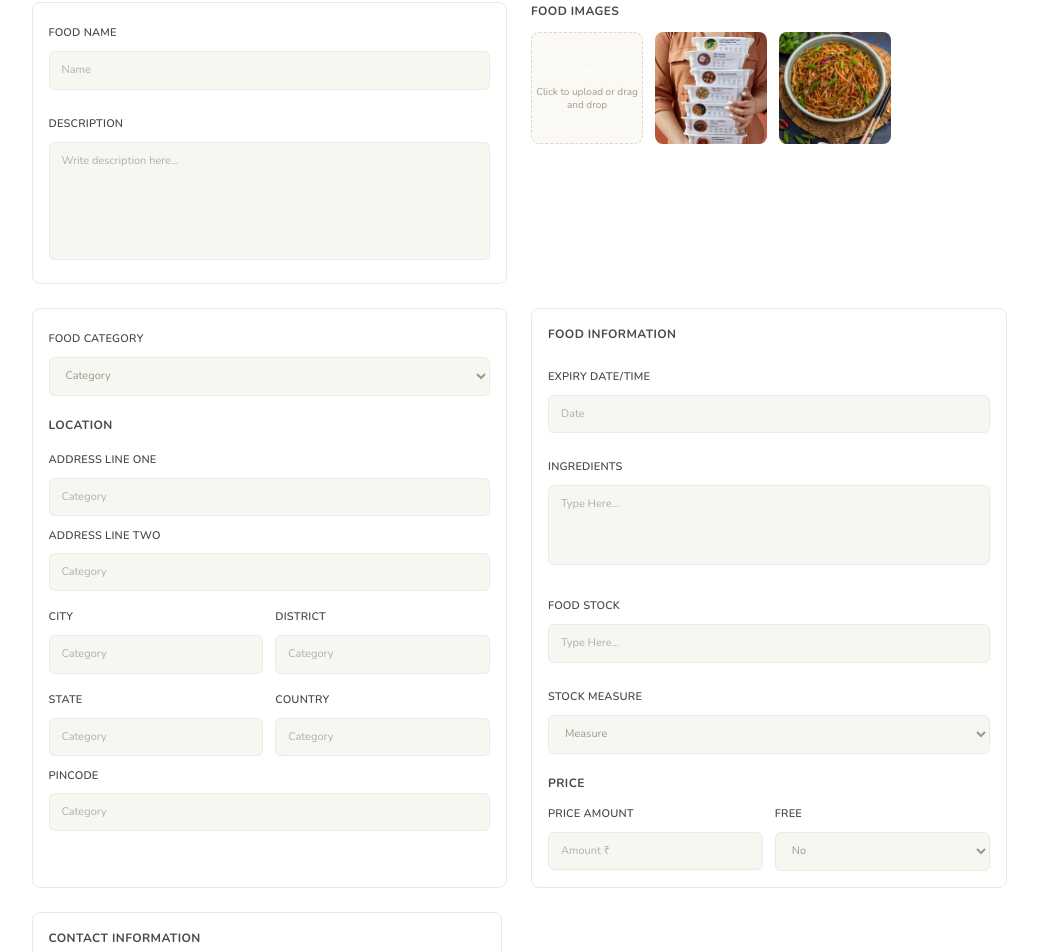
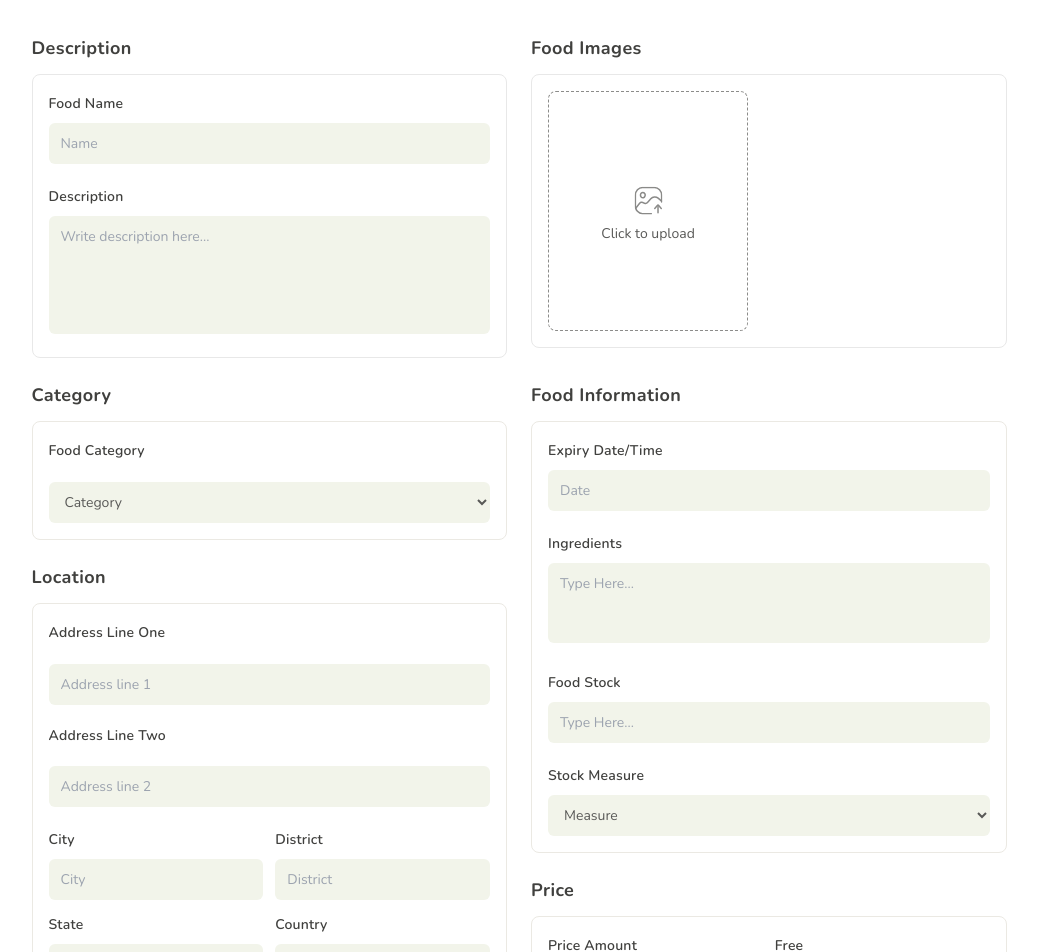
Before and after one commit to HemaniM/ShareBite_Community_Food_Sharing_Application, a React (Vite) app in the folder Frontend/: page /profile/food-posts/create-post in a window 1280 px wide. Shown: the part 342-1294 px from the top of the page, without its empty margins (121-1159 px from the left). Built offline with nearby package versions, Linux system fonts and the light colour scheme.

Commit message:
create food post page updates

```diff
--- a/Frontend/src/components/Icons/Icons.jsx
+++ b/Frontend/src/components/Icons/Icons.jsx
@@ -698,7 +698,45 @@ const icons = {
         fill="white"
       />
     </svg>
-  )
+  ),
+  upload_image_icon: (
+    <svg
+      width="37"
+      height="37"
+      viewBox="0 0 37 37"
+      fill="none"
+      xmlns="http://www.w3.org/2000/svg"
+    >
+      <path
+        d="M36 20.5588V11.2941C36 8.56395 35.0034 5.9456 33.2294 4.01508C31.4554 2.08456 29.0493 1 26.5405 1H10.4595C7.95065 1 5.5446 2.08456 3.77061 4.01508C1.99662 5.9456 1 8.56395 1 11.2941V25.7059C1 27.0577 1.24468 28.3963 1.72006 29.6453C2.19544 30.8942 2.89222 32.029 3.77061 32.9849C5.5446 34.9154 7.95065 36 10.4595 36H22.3027"
+        stroke="#595957"
+        strokeWidth="2"
+        strokeLinecap="round"
+        strokeLinejoin="round"
+      />
+      <path
+        d="M1.49219 28.7942L6.67597 22.2059C7.35675 21.4701 8.25023 21.0129 9.2052 20.9116C10.1602 20.8103 11.118 21.0712 11.9165 21.65C12.715 22.2289 13.6729 22.4898 14.6278 22.3885C15.5828 22.2872 16.4763 21.83 17.1571 21.0942L21.5652 16.2971C22.8318 14.914 24.5087 14.0658 26.2969 13.9036C28.085 13.7414 29.8678 14.276 31.3273 15.4118L36.0003 19.3442M10.9516 14.7324C11.3641 14.7297 11.772 14.6386 12.152 14.4644C12.5321 14.2901 12.8769 14.0361 13.1668 13.7168C13.4567 13.3976 13.6859 13.0193 13.8414 12.6036C13.997 12.1879 14.0758 11.743 14.0733 11.2942C14.0708 10.8453 13.9871 10.4015 13.827 9.98785C13.6668 9.57423 13.4334 9.19899 13.14 8.88354C12.8467 8.5681 12.4991 8.31863 12.1171 8.14937C11.7351 7.98012 11.3262 7.89439 10.9138 7.8971C10.0809 7.90256 9.28407 8.26787 8.69865 8.91266C8.11324 9.55745 7.78717 10.4289 7.79219 11.3353C7.79721 12.2417 8.13289 13.1089 8.72541 13.7459C9.31792 14.383 10.1187 14.7379 10.9516 14.7324Z"
+        stroke="#595957"
+        strokeWidth="2"
+        strokeLinecap="round"
+        strokeLinejoin="round"
+      />
+      <path
+        d="M31.1895 24.6764V34.9705"
+        stroke="#595957"
+        strokeWidth="2"
+        strokeMiterlimit="10"
+        strokeLinecap="round"
+      />
+      <path
+        d="M35.5258 29.0104L31.8045 24.9607C31.7236 24.8723 31.6275 24.8021 31.5217 24.7543C31.4158 24.7064 31.3023 24.6818 31.1877 24.6818C31.0731 24.6818 30.9596 24.7064 30.8538 24.7543C30.7479 24.8021 30.6518 24.8723 30.571 24.9607L26.8496 29.0104"
+        stroke="#595957"
+        strokeWidth="2"
+        strokeLinecap="round"
+        strokeLinejoin="round"
+      />
+    </svg>
+  ),
   // Add more icons here...
 };
 
--- a/Frontend/src/index.css
+++ b/Frontend/src/index.css
@@ -12,6 +12,13 @@
 
 .scrollbar-hide::-webkit-scrollbar {
   display: none;                /* Chrome, Safari */
+}
+
+.no-scrollbar::-webkit-scrollbar {
+  display: none;
+}
+.no-scrollbar {
+  scrollbar-width: none;
 }
 
 
--- a/Frontend/src/pages/Profile/CreateFoodPost.jsx
+++ b/Frontend/src/pages/Profile/CreateFoodPost.jsx
@@ -1,23 +1,50 @@
-import React from "react";
+import React, { useRef, useState } from "react";
 import Button1 from "../../components/ui/Button1";
 import { Icon } from "../../components/Icons/Icons";
 
 const inputClassName =
-  "mt-2 w-full rounded-[6px] border border-[#eceae4] bg-[#f7f7f2] px-3 py-[10px] text-[11px] text-[#9a978d] outline-none placeholder:text-[#b0aea6]";
+  "mt-2 w-full rounded-[6px] border-none bg-[var(--primary-green-50)] px-3 py-[10px] text-[14px] text-[var(--text-grey-4)] outline-none placeholder:text-[var(text-grey-3)]";
 
 const labelClassName =
-  "text-[11px] font-semibold uppercase tracking-[0.2px] text-[#4a4944]";
+  "text-[14px] font-semibold tracking-[0.2px] text-[var(--text-grey-5)]";
+
+const sectionLableClassName =
+  "text-[18px] font-bold text-[var(--text-grey-5)] tracking-[0.4px]";
 
 const CreateFoodPost = () => {
+  const [images, setImages] = useState([]);
+  const fileInputRef = useRef(null);
+
+  const handleUploadClick = () => {
+    fileInputRef.current.click();
+  };
+
+  const handleImageChange = (event) => {
+    const files = Array.from(event.target.files);
+
+    const imageUrls = files.map((file) => ({
+      file,
+      preview: URL.createObjectURL(file),
+    }));
+
+    setImages((prev) => [...prev, ...imageUrls]);
+  };
+
+  const removeImage = (index) => {
+    setImages((prev) => prev.filter((_, i) => i !== index));
+  };
+
   return (
-    <section className="mx-auto mt-[65px] w-full max-w-[975px] pb-20">
-      <h1 className="mb-8 text-[22px] font-bold text-[#2f2e2b]">
+    <section className="mx-auto mt-[80px] w-full max-w-[975px] pb-20">
+      <h1 className="mb-[50px] text-[22px] font-bold tracking-[0.4px] text-black">
         CREATE NEW FOOD POST
       </h1>
 
       <form className="space-y-6" onSubmit={(event) => event.preventDefault()}>
         <div className="grid gap-6 md:grid-cols-2">
-          <div className="space-y-5 rounded-[8px] border border-[#ebe9e3] p-4">
+          <div className="space-y-3">
+            <h2 className={sectionLableClassName}>Description</h2>
+            <div className="space-y-5 rounded-[8px] border border-[var(--white-600)] p-4">
               <div>
                 <label className={labelClassName}>Food Name</label>
                 <input className={inputClassName} placeholder="Name" />
@@ -30,42 +57,67 @@ const CreateFoodPost = () => {
                 />
               </div>
             </div>
+          </div>
 
           <div className="space-y-3">
-            <h2 className="text-[12px] font-bold uppercase tracking-[0.4px] text-[#4a4944]">
-              Food Images
-            </h2>
-            <div className="flex gap-3">
+            <h2 className={sectionLableClassName}>Food Images</h2>
+            <div className="flex gap-3 rounded-[8px] border border-[var(--white-600)] p-4">
               <button
                 type="button"
-                className="flex h-[112px] w-[112px] flex-col items-center justify-center rounded-[8px] border border-dashed border-[#ddd9cc] bg-[#faf9f4] text-[#9f9b91]"
+                onClick={handleUploadClick}
+                className="flex flex-shrink-0 h-[240px] w-[200px] flex-col items-center justify-center rounded-[8px] border border-dashed border-[var(--text-grey-3)] bg-white text-[var(--text-grey-4)]"
               >
                 <Icon
-                  name="plus_icon_create_post_btn"
+                  name="upload_image_icon"
                   className="scale-75 opacity-70"
                 />
-                <span className="mt-2 text-center text-[10px] leading-[13px]">
-                  Click to upload or drag and drop
+                <span className="mt-2 text-center text-[14px] leading-[13px]">
+                  Click to upload
                 </span>
               </button>
 
+              {/* Hidden input */}
+              <input
+                type="file"
+                multiple
+                accept="image/*"
+                ref={fileInputRef}
+                onChange={handleImageChange}
+                className="hidden"
+              />
+
+              {/* Preview Images */}
+              <div className="flex gap-3 overflow-x-auto no-scrollbar">
+                {images.map((img, index) => (
+                  <div key={index} className="relative flex-shrink-0">
                     <img
-                src="/images/Lunch_Box.jpg"
-                alt="Food preview 1"
-                className="h-[112px] w-[112px] rounded-[8px] object-cover"
+                      src={img.preview}
+                      className="h-[240px] w-[200px] rounded-[8px] object-cover"
                     />
-              <img
-                src="/images/Noodles.jpg"
-                alt="Food preview 2"
-                className="h-[112px] w-[112px] rounded-[8px] object-cover"
-              />
+
+                    <Button1
+                      variant="outline"
+                      color="orange"
+                      size="md"
+                      onClick={() => removeImage(index)}
+                      className="absolute top-[100px] right-[50px] bg-white/20 backdrop-blur-sm text-white text-[12px] font-bold px-[20px] py-[10px] rounded-[8px] border-white hover:bg-white hover:text-[var(--text-grey-5)]"
+                    >
+                      Remove
+                    </Button1>
+                  </div>
+                ))}
+              </div>
             </div>
           </div>
         </div>
 
         <div className="grid gap-6 md:grid-cols-2">
+          {/* left column */}
+          <div className="space-y-6">
+            {/* Category */}
+            <div className="space-y-3">
+              <h2 className={sectionLableClassName}>Category</h2>
               <div className="space-y-5 rounded-[8px] border border-[#ebe9e3] p-4">
-            <div>
                 <label className={labelClassName}>Food Category</label>
                 <select className={inputClassName} defaultValue="">
                   <option value="" disabled>
@@ -73,46 +125,57 @@ const CreateFoodPost = () => {
                   </option>
                 </select>
               </div>
+            </div>
 
-            <div>
-              <h2 className="mb-3 text-[12px] font-bold uppercase tracking-[0.4px] text-[#4a4944]">
-                Location
-              </h2>
+            {/* Location */}
+            <div className="space-y-3">
+              <h2 className={sectionLableClassName}>Location</h2>
+              <div className="space-y-5 rounded-[8px] border border-[#ebe9e3] p-4">
                 <label className={labelClassName}>Address Line One</label>
-              <input className={inputClassName} placeholder="Category" />
+                <input
+                  className={inputClassName}
+                  placeholder="Address line 1"
+                />
                 <label className={`${labelClassName} mt-3 block`}>
                   Address Line Two
                 </label>
-              <input className={inputClassName} placeholder="Category" />
+                <input
+                  className={inputClassName}
+                  placeholder="Address line 2"
+                />
 
                 <div className="mt-3 grid grid-cols-2 gap-3">
                   <div>
                     <label className={labelClassName}>City</label>
-                  <input className={inputClassName} placeholder="Category" />
+                    <input className={inputClassName} placeholder="City" />
                   </div>
                   <div>
                     <label className={labelClassName}>District</label>
-                  <input className={inputClassName} placeholder="Category" />
+                    <input className={inputClassName} placeholder="District" />
                   </div>
                   <div>
                     <label className={labelClassName}>State</label>
-                  <input className={inputClassName} placeholder="Category" />
+                    <input className={inputClassName} placeholder="State" />
                   </div>
                   <div>
                     <label className={labelClassName}>Country</label>
-                  <input className={inputClassName} placeholder="Category" />
+                    <input className={inputClassName} placeholder="Country" />
                   </div>
                 </div>
 
-              <label className={`${labelClassName} mt-3 block`}>Pincode</label>
-              <input className={inputClassName} placeholder="Category" />
+                <label className={`${labelClassName} mt-3 block`}>
+                  Pincode
+                </label>
+                <input className={inputClassName} placeholder="Pincode" />
+              </div>
             </div>
           </div>
 
+          {/* Right column */}
+          <div className="space-y-6">
+            <div className="space-y-3">
+              <h2 className={sectionLableClassName}>Food Information</h2>
               <div className="space-y-5 rounded-[8px] border border-[#ebe9e3] p-4">
-            <h2 className="text-[12px] font-bold uppercase tracking-[0.4px] text-[#4a4944]">
-              Food Information
-            </h2>
                 <div>
                   <label className={labelClassName}>Expiry Date/Time</label>
                   <input className={inputClassName} placeholder="Date" />
@@ -126,7 +189,10 @@ const CreateFoodPost = () => {
                 </div>
                 <div>
                   <label className={labelClassName}>Food Stock</label>
-              <input className={inputClassName} placeholder="Type Here..." />
+                  <input
+                    className={inputClassName}
+                    placeholder="Type Here..."
+                  />
                 </div>
                 <div>
                   <label className={labelClassName}>Stock Measure</label>
@@ -136,12 +202,11 @@ const CreateFoodPost = () => {
                     </option>
                   </select>
                 </div>
-
-            <div>
-              <h3 className="mb-2 text-[12px] font-bold uppercase tracking-[0.4px] text-[#4a4944]">
-                Price
-              </h3>
-              <div className="grid grid-cols-2 gap-3">
+              </div>
+            </div>
+            <div className="space-y-3">
+              <h3 className={sectionLableClassName}>Price</h3>
+              <div className="rounded-[8px] border border-[#ebe9e3] p-4 grid grid-cols-2 gap-3">
                 <div>
                   <label className={labelClassName}>Price Amount</label>
                   <input className={inputClassName} placeholder="Amount ₹" />
@@ -158,10 +223,9 @@ const CreateFoodPost = () => {
           </div>
         </div>
 
-        <div className="w-full max-w-[470px] rounded-[8px] border border-[#ebe9e3] p-4">
-          <h2 className="mb-3 text-[12px] font-bold uppercase tracking-[0.4px] text-[#4a4944]">
-            Contact Information
-          </h2>
+        <div className="space-y-3">
+          <h2 className={sectionLableClassName}>Contact Information</h2>
+          <div className="space-y-5 w-full max-w-[470px] rounded-[8px] border border-[#ebe9e3] p-4">
             <label className={labelClassName}>Phone Number</label>
             <input className={inputClassName} placeholder="Phone Number" />
             <label className={`${labelClassName} mt-3 block`}>
@@ -173,14 +237,14 @@ const CreateFoodPost = () => {
             </label>
             <input className={inputClassName} placeholder="example@gmail.com" />
           </div>
-
-        <div className="flex justify-center pt-1">
+        </div>
+        <div className="flex justify-center pt-3">
           <Button1
             type="submit"
             variant="filled"
             color="orange"
-            size="sm"
-            className="rounded-[8px] px-[30px] py-[10px] text-[11px] tracking-[0.7px]"
+            size="md"
+            className="rounded-[10px] px-[30px] py-[12px] text-[16px] font-bold tracking-[0.5px]"
           >
             CREATE POST
           </Button1>
```
Lines whose indentation alone changed are shown as unchanged.
